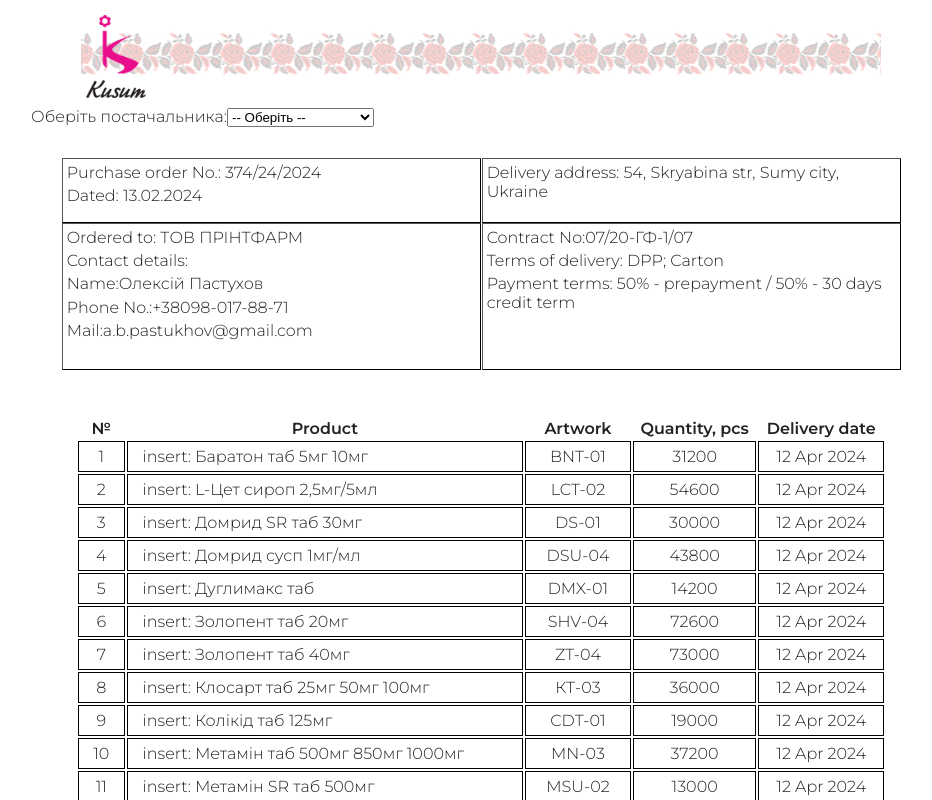
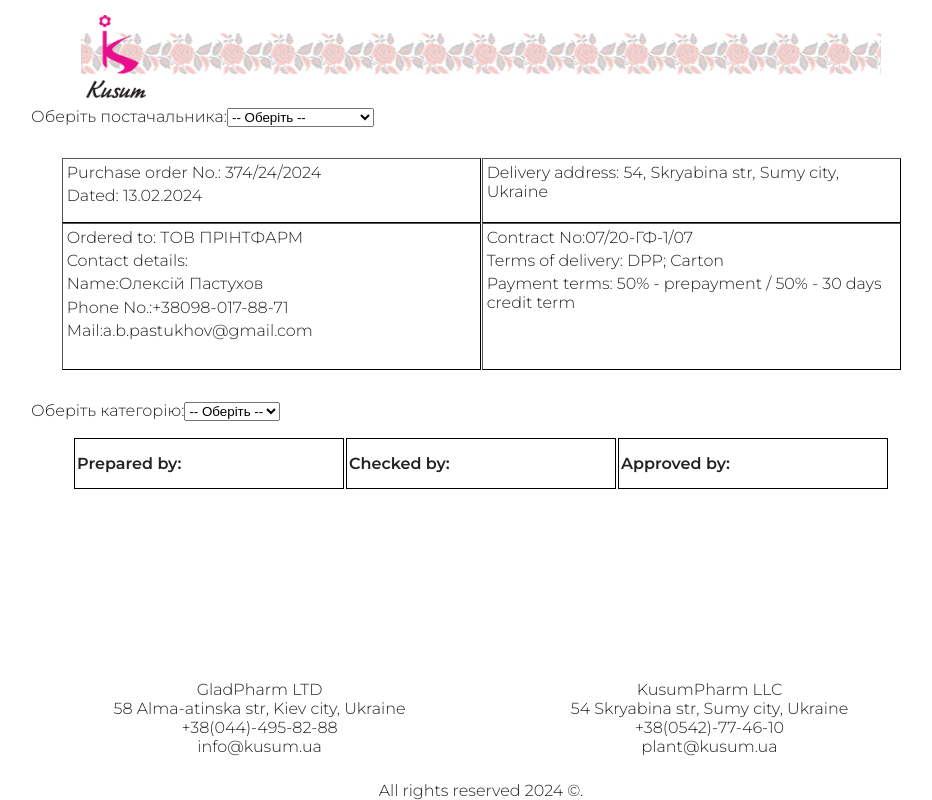
Before and after one commit to SamikQ/KusumOrder, a React (Create React App) app: page / in a window 1280 px wide. Shown: the top 800 px of the page, without its empty margins (159-1091 px from the left). Built offline with nearby package versions, Linux system fonts and the light colour scheme.

Commit message:
filter by type added

```diff
--- a/package.json
+++ b/package.json
@@ -10,6 +10,7 @@
     "react": "^18.2.0",
     "react-dom": "^18.2.0",
     "react-scripts": "5.0.1",
+    "react-select": "^5.8.0",
     "react-to-pdf": "^1.0.1",
     "sass": "^1.70.0",
     "web-vitals": "^2.1.4",
--- a/src/components/App/App.js
+++ b/src/components/App/App.js
@@ -1,28 +1,19 @@
 import { Component } from "react";
 import "./App.scss";
-import Header from "../header/header";
-import Footer from "../footer/footer";
-import OrderInform from "../order-information/order-information";
-import OrderList from "../order-list/order-list";
-import products from "../data/data.json";
+import Header from "../header/Header";
+import Footer from "../footer/Footer";
+import OrderInform from "../order-information/Order-information";
+import OrderList from "../order-list/Order-list";
 import OrderApproval from "../order-approval/OrderApproval";
 
 class App extends Component {
-  constructor(props) {
-    super(props);
-    this.state = {
-      data: products,
-    };
-  }
-
   render() {
-    const { data } = this.state;
     return (
       <div className="wrapper">
         <Header />
         <div className="page">
           <OrderInform />
-          <OrderList data={data} />
+          <OrderList />
           <OrderApproval />
         </div>
         <Footer />
--- a/src/components/Data/data.json
+++ b/src/components/Data/data.json
@@ -8,13 +8,13 @@
     {
         "id": 2,
         "product": "Аброл сироп 15мг/5мл",
-        "type": "insert",
+        "type": "carton",
         "artwork": "AL-02"
     },
     {
         "id": 3,
         "product": "Аброл сироп 15мг/5мл (Молдова)",
-        "type": "insert"
+        "type": "label"
     },
     {
         "id": 4,
@@ -57,7 +57,7 @@
     {
         "id": 11,
         "product": "Баратон таб 5мг 10мг",
-        "type": "insert",
+        "type": "label",
         "artwork": "BNT-01",
         "deliveryBy": "12 Apr 2024",
         "apr2024": 31200
@@ -70,7 +70,7 @@
     {
         "id": 13,
         "product": "L-Цет сироп 2,5мг/5мл",
-        "type": "insert",
+        "type": "carton",
         "artwork": "LCT-02",
         "deliveryBy": "12 Apr 2024",
         "apr2024": 54600
--- a/src/components/Order-list-item/order-list-item.js
+++ b/src/components/Order-list-item/order-list-item.js
@@ -1,11 +1,11 @@
 const OrderListItem = ({
-  index,
   id,
   product,
   type,
   artwork,
   apr2024,
   deliveryBy,
+  index
 }) => {
   if (apr2024 > 0) {
     return (
--- a/src/components/Order-list/order-list.js
+++ b/src/components/Order-list/order-list.js
@@ -1,19 +1,60 @@
 import { Component } from "react";
-import OrderListItem from "../order-list-item/order-list-item";
+import OrderListItem from "../order-list-item/Order-list-item";
+import products from "../data/data.json";
 
 class OrderList extends Component {
   constructor(props) {
     super(props);
     this.state = {
+      data: null,
       type: "",
       month: "",
     };
   }
 
+  onSelectedType = (e) => {
+    const type = e.target.value;
+    const data = products.filter((item) => item.type === type);
+    this.setState({
+      data,
+      type
+    });
+  };
+
+  getFilteredData = () => {
+    const { data, type } = this.state;
+    return data.filter((item) => item.type === type);
+  }
+
   render() {
-    const { data } = this.props;
-    return <OrderListView data={data} />;
+    const { data, type } = this.state;
+    const content = !(!data) ? <OrderListView data={data} type={type} /> : null;
+    return <>
+      <SelectedType data={data} onSelectedType={this.onSelectedType} />
+      {content}
+    </>;
   }
+}
+
+const SelectedType = ({ onSelectedType }) => {
+  const options = [
+    { value: 'carton', label: 'Пачка' },
+    { value: 'insert', label: 'Інструкція' },
+    { value: 'label', label: 'Етикетка' }
+  ]
+  return (
+    <form>
+      <label htmlFor={options}>Оберіть категорію:</label>
+      <select onChange={onSelectedType}>
+        <option value={options[0].value}>-- Оберіть --</option>
+        {options.map((item) => (
+          <option key={item.value} value={item.value}>
+            {item.label}
+          </option>
+        ))}
+      </select>
+    </form>
+  );
 }
 
 const OrderListView = ({ data }) => {
@@ -24,7 +65,7 @@ const OrderListView = ({ data }) => {
       const { id, ...itemProps } = item;
       return <OrderListItem key={id} index={counter++} {...itemProps} />; // Використовуємо лічильник тут
     }
-    return null; // Не відображаємо порожні елементи
+    return null;
   });
 
   return (
--- a/src/index.js
+++ b/src/index.js
@@ -1,7 +1,7 @@
 import React from "react";
 import ReactDOM from "react-dom/client";
 import "./index.scss";
-import App from "./components/App/App";
+import App from "./components/app/App";
 
 
 const root = ReactDOM.createRoot(document.getElementById("root"));
```
Also changed, not shown: 1 other file (tests, documents, lock files or other folders).
